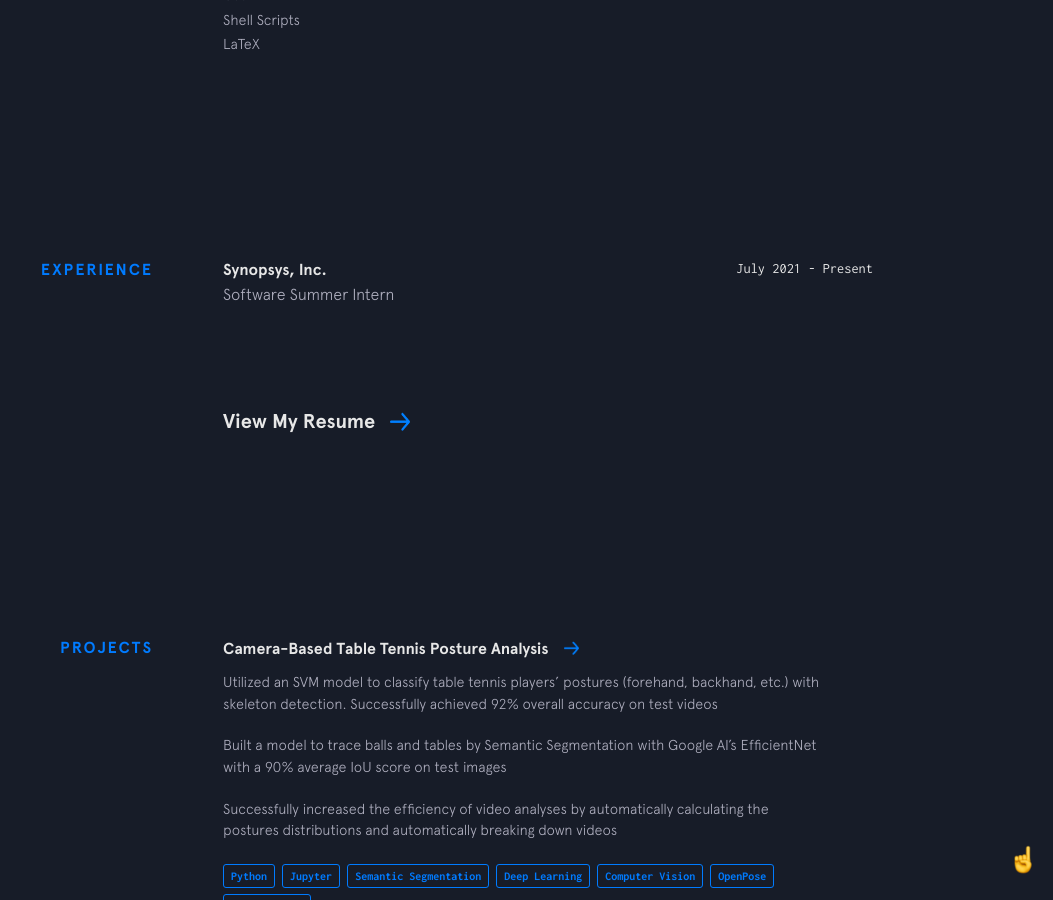
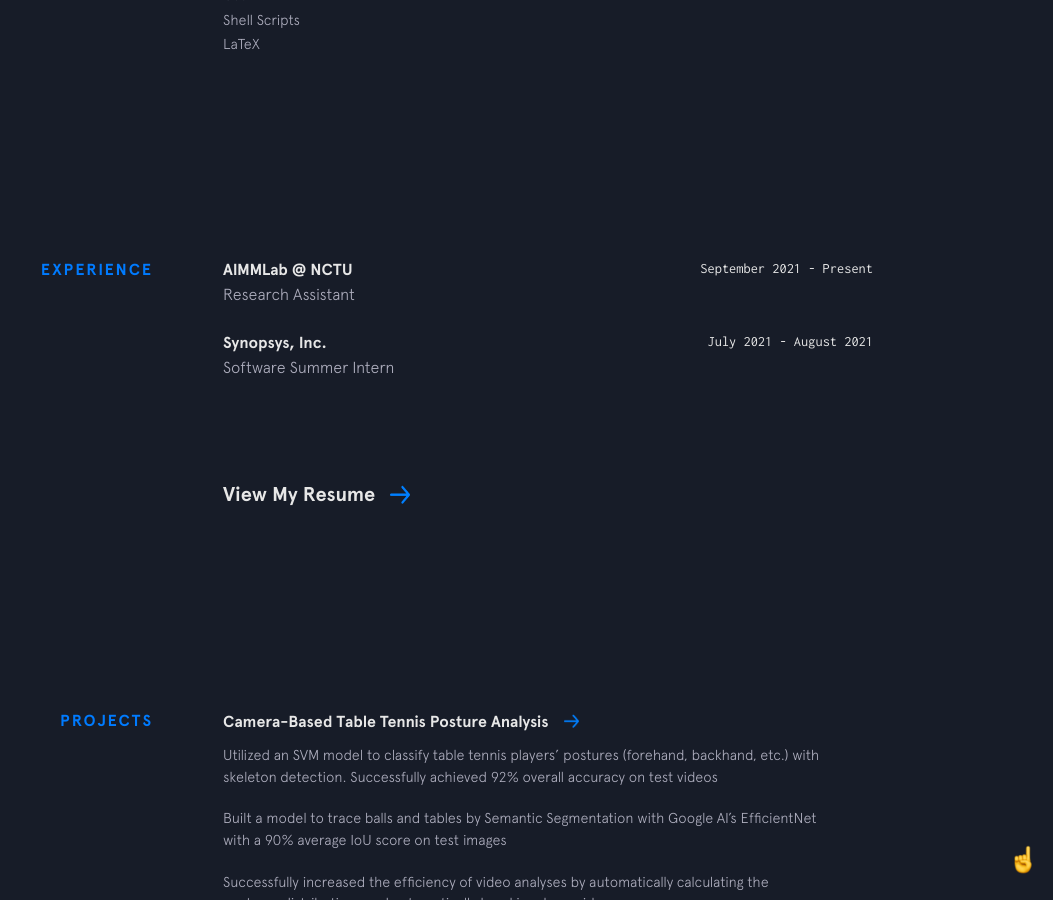
Before and after one commit to wutonytt/portfolio-v1, a Jekyll site: the page built from index.html, in a window 1280 px wide and 900 px high, scrolled down 1661 px. Shown: the whole window, without its empty margins (227-1280 px from the left). Built offline with Jekyll 4.4.1, drawn with Linux system fonts in a browser that asks for light colours; nearby versions of some CDN libraries.

Commit message:
Update experience.yml

```diff
--- a/_data/experience.yml
+++ b/_data/experience.yml
@@ -1,4 +1,9 @@
+- company: AIMMLab @ NCTU
+  url: http://aimmlab.nctu.edu.tw/
+  time: September 2021 - Present
+  position: Research Assistant
+
 - company: Synopsys, Inc.
   url: https://www.synopsys.com
-  time: July 2021 - Present
+  time: July 2021 - August 2021
   position: Software Summer Intern
```
